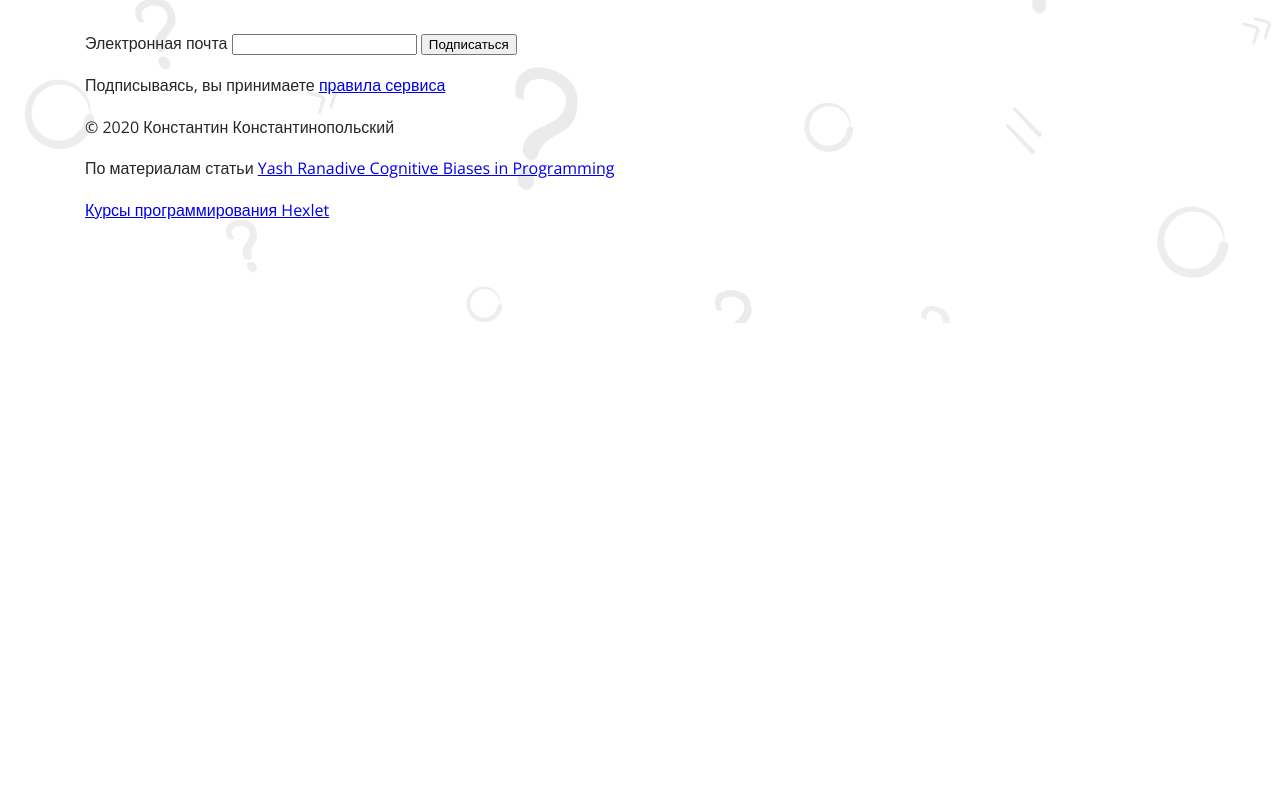
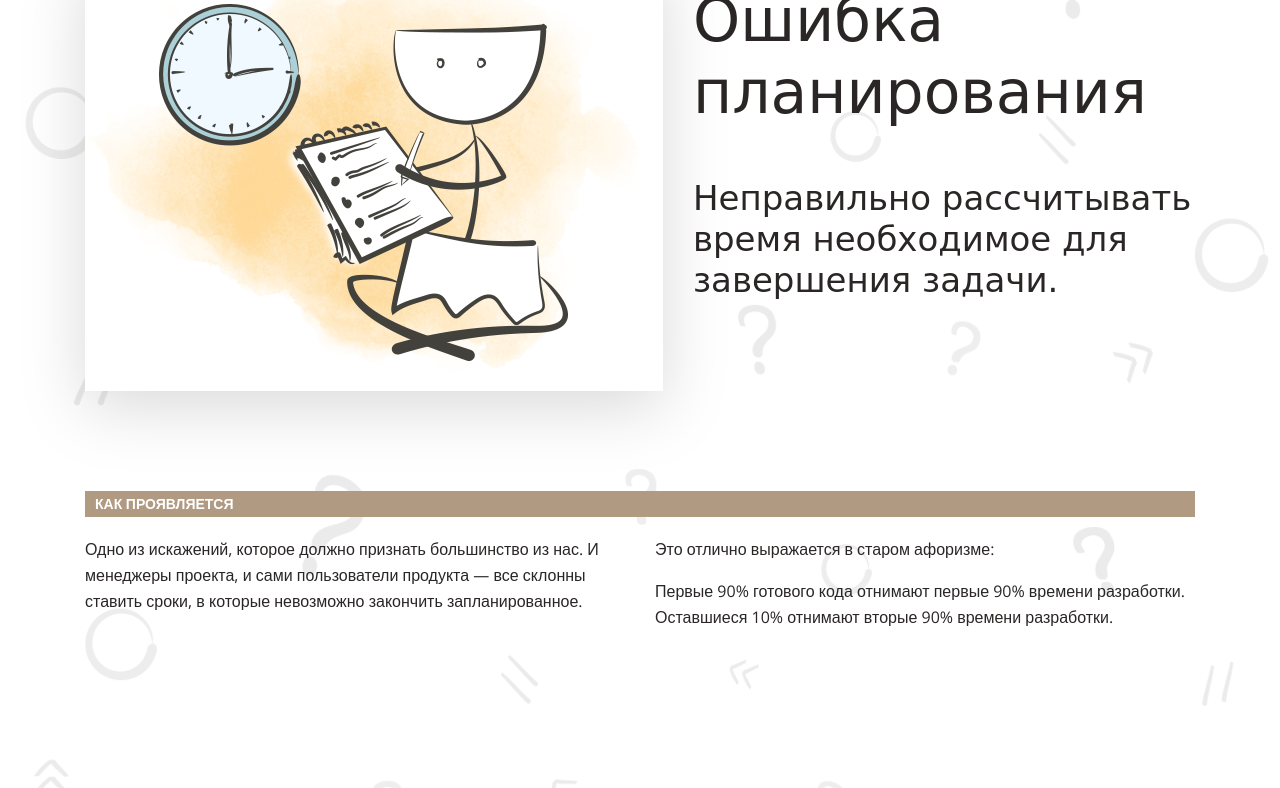
Before and after one commit to isatalkin/layout-designer-project-lvl1, a website: page src/index.html in a window 1280 px wide. Shown: the part 7077-7865 px from the top of the page. Before the commit the page ends 7400 px from the top, so only its background shows below. Drawn offline with nearby package versions, Linux system fonts and the light colour scheme; a web font is replaced by a local one.

Commit message:
Add errors-in-planning section

```diff
--- a/src/index.html
+++ b/src/index.html
@@ -48,12 +48,12 @@
           <h3 class="color-primary">Искажение новизны</h3>
           <p>Вы даёте более высокую оценку тем событиям, которые произошли недавно, и недооцениваете более старые.</p>
         </a>
-        <a href="#" class="navigation-link flex-item">
+        <a href="#hyperbolic-depreciation" class="navigation-link flex-item">
           <p class="navigation-number">4</p>
           <h3 class="color-primary">Гиперболическое обесценивание</h3>
           <p>Вы гонитесь за немедленной маленькой выгодой и игнорируете более крупную, недоступную сейчас, но доступную в будущем.</p>
         </a>
-        <a href="#" class="navigation-link flex-item">
+        <a href="#errors-in-planning" class="navigation-link flex-item">
           <p class="navigation-number">5</p>
           <h3 class="color-primary">Ошибка планирования</h3>
           <p>Неправильно рассчитывать время необходимое для завершения задачи.</p>
@@ -120,6 +120,22 @@
         </div>
       </div>
     </section>
+    <section class="section" id="errors-in-planning">
+      <div class="container">
+        <div class="section-header">
+          <img class="float-left" src="images/5.png" width="578" height="434" alt="Ошибка планирования">
+          <a href="#navigation" class="breadcrumb">Когнитивные искажения</a>
+          <h2>Ошибка планирования</h2>
+          <p>Неправильно рассчитывать время необходимое для завершения задачи.</p>
+        </div>
+        <h3 class="section-hr">Как проявляется</h3>
+        <div class="cols-2">
+          <p>Одно из искажений, которое должно признать большинство из нас. И менеджеры проекта, и сами пользователи продукта — все склонны ставить сроки, в которые невозможно закончить запланированное.</p>
+          <p>Это отлично выражается в старом афоризме:</p>
+          <p>Первые 90% готового кода отнимают первые 90% времени разработки. Оставшиеся 10% отнимают вторые 90% времени разработки.</p>
+        </div>
+      </div>
+    </section>
   </main>
 
   <footer class="section">
```
